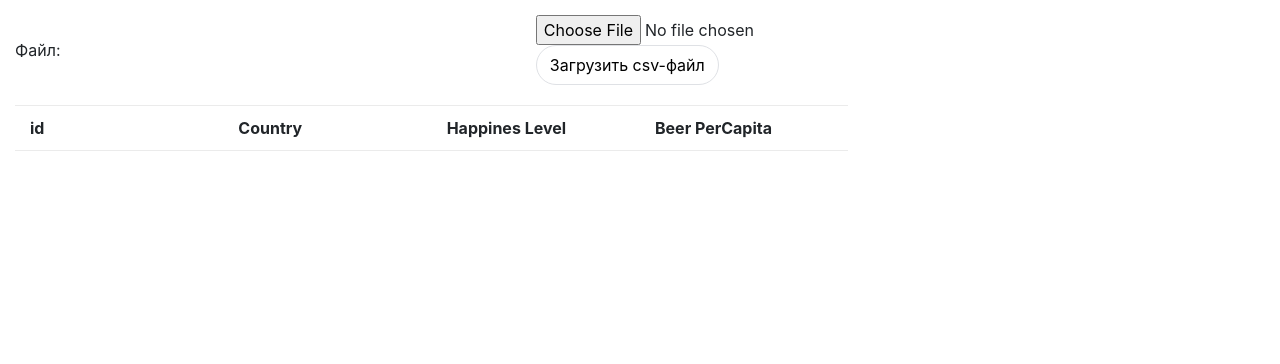
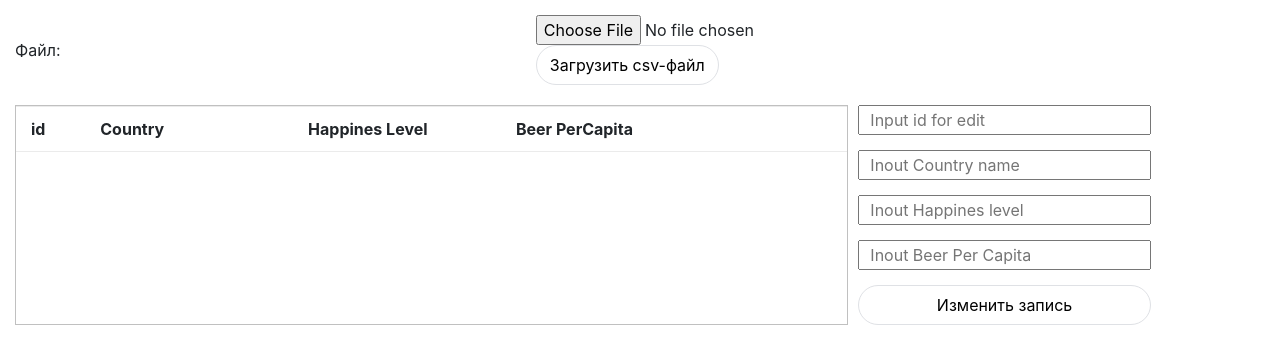
Before and after one commit to XBoBaX/ML_Regression_Happiness_and_Alcohol, a Django app: page / in a window 1280 px wide. Shown: the top 364 px of the page. Run offline with Django 3.2, Linux system fonts and the light colour scheme; some libraries are stand-ins or nearby versions.

Commit message:
Edit column in table csv file

```diff
--- a/linearReg/static/css/main.css
+++ b/linearReg/static/css/main.css
@@ -32,3 +32,22 @@
 .tabRFirst{
     font-weight: 700;
 }
+.tabCSV{
+    max-height: 500px;
+    overflow: auto;
+    border: 1px solid silver;
+}
+
+.wd100{
+    width: 100%;
+}
+.padLR10{
+    padding-left: 10px;
+    padding-right: 10px;
+}
+.pdl10{
+    padding-left: 10px;
+}
+.padD15{
+    padding-bottom: 15px;
+}
--- a/linearReg/templates/linearReg/main.html
+++ b/linearReg/templates/linearReg/main.html
@@ -33,23 +33,43 @@
             </div>
         </div>
         <div class="row pt20">
-            <div class="col-8">
+            <div class="col-8 tabCSV">
                 <div class="row tabR tabRFirst">
-                    <div class="col-3">id</div>
+                    <div class="col-1">id</div>
                     <div class="col-3">Country</div>
                     <div class="col-3">Happines Level</div>
                     <div class="col-3">Beer PerCapita</div>
                 </div>
                 {% for country, hap, beer_per_capita in mylist %}
-                <div class="row tabR">
-                    <div class="col-3">{{ forloop.counter0 }}</div>
+                <div class="row tabR ">
+                    <div class="col-1">{{ forloop.counter0 }}</div>
                     <div class="col-3">{{ country }}</div>
                     <div class="col-3">{{ hap }}</div>
                     <div class="col-3">{{ beer_per_capita }}</div>
                 </div>
                 {% endfor %}
             </div>
-
+            <div class="col-3">
+                <form method="post" name="edit_table">
+                {% csrf_token %}
+                    <input hidden value="{{ uploaded_file_url }}" name="filename">
+                    <div class="row padLR10 padD15">
+                        <input type="text" class="wd100 pdl10" name="id_edit" placeholder="Input id for edit">
+                    </div>
+                    <div class="row padLR10 padD15">
+                        <input type="text" class="wd100 pdl10" name="country_edit" placeholder="Inout Country name">
+                    </div>
+                    <div class="row padLR10 padD15">
+                        <input type="text" class="wd100 pdl10" name="Happy_edit" placeholder="Inout Happines level">
+                    </div>
+                    <div class="row padLR10 padD15">
+                        <input type="text" class="wd100 pdl10" name="Beer_edit" placeholder="Inout Beer Per Capita">
+                    </div>
+                    <div class="row padLR10">
+                        <button class="btn_main wd100" type="submit">Изменить запись</button>
+                    </div>
+                </form>
+            </div>
         </div>
     </div>
 </body>
--- a/linearReg/views.py
+++ b/linearReg/views.py
@@ -3,8 +3,29 @@
 
 
 def open_main(request):
-    if request.method == 'POST' and request.FILES['myfile']:
-        json = upload_file(request)
-        json["page"] = "dataset"
-        return render(request, 'linearReg/main.html', json)
-    return render(request, 'linearReg/main.html', {"page": "dataset"})
+    json = {}
+    if request.method == 'POST' and request.POST.get('id_edit') != None:
+        print(request.POST.get('filename'))
+        json = upload_file(request, request.POST.get('filename'))
+        mylist = list(json["mylist"])
+        print(mylist[int(request.POST.get('id_edit'))][0])
+        if request.POST.get('country_edit') != "":
+            country = request.POST.get('country_edit')
+        else:
+            country = mylist[int(request.POST.get('id_edit'))][0]
+        if request.POST.get('Happy_edit') != "":
+            hap = request.POST.get('Happy_edit')
+        else:
+            hap = mylist[int(request.POST.get('id_edit'))][1]
+        if request.POST.get('Beer_edit') != "":
+            beer = request.POST.get('Beer_edit')
+        else:
+            beer = mylist[int(request.POST.get('id_edit'))][2]
+        tulpe = (country, hap, beer)
+        mylist[int(request.POST.get('id_edit'))] = tulpe
+        json["mylist"] = mylist
+    elif request.method == 'POST' and request.FILES['myfile']:
+        json = upload_file(request, "")
+
+    json["page"] = "dataset"
+    return render(request, 'linearReg/main.html', json)
```
Also changed, not shown: filesAndUploads/views.py (+9 -5 lines).
